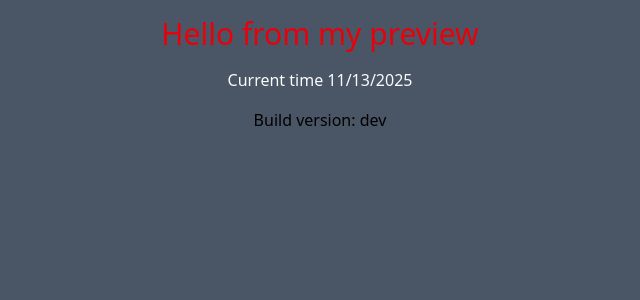
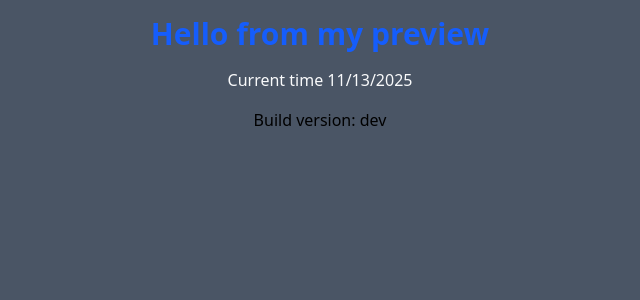
Before and after one commit to barnettet31/react-pr-preview-app, a React (Vite) app: page / in a window 1280 px wide. Shown: the top 300 px of the page, without its empty margins (320-960 px from the left). Built offline with nearby package versions, Linux system fonts and the light colour scheme.

Commit message:
font-change

```diff
--- a/src/App.tsx
+++ b/src/App.tsx
@@ -3,9 +3,10 @@ function App() {
   const version = import.meta.env.VITE_PR_NUMBER || 'dev';
   return (
     <main className="flex-1 flex justify-center py-4 flex-col items-center gap-4">
-      <h1 className="text-3xl text-red-600">Hello from my preview</h1>
+      <h1 className="text-3xl text-blue-600 font-semibold">Hello from my preview</h1>
       <p className="text-gray-50">Current time {new Date().toLocaleDateString()}</p>
       <p>Build version: {version}</p>
+
     </main>
   )
 }
```
